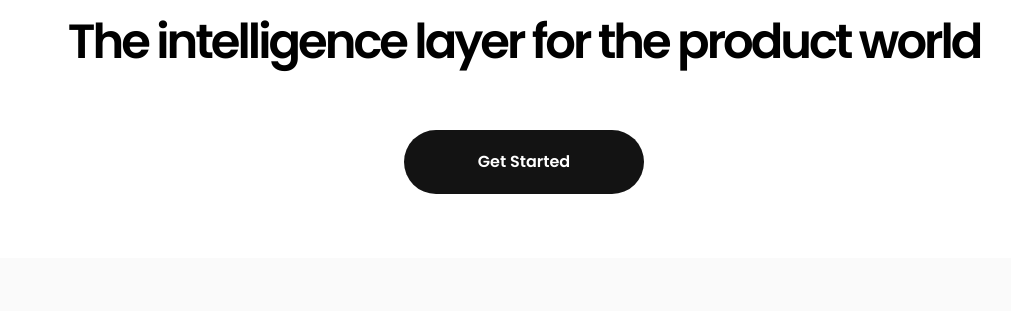
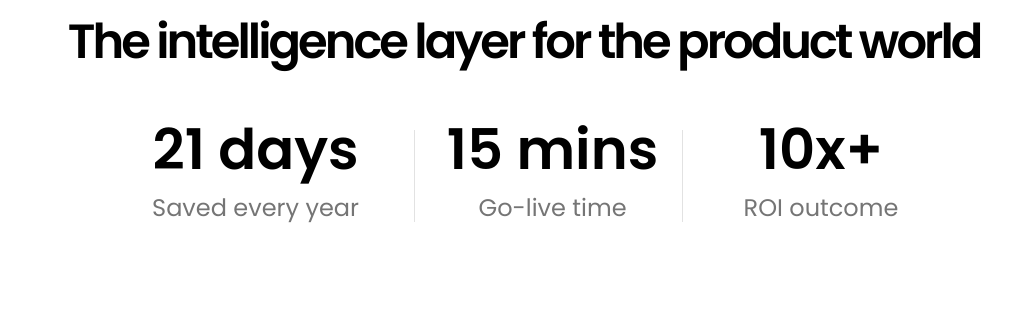
Before and after one commit to komo-ai/plus, a plain HTML site: page index.html in a window 1280 px wide. Shown: the part 3600-3911 px from the top of the page, without its empty margins (116-1127 px from the left). Drawn offline with Linux system fonts and the light colour scheme; files whose address does not match are found by name.

Commit message:
add new section

```diff
--- a/index.html
+++ b/index.html
@@ -20,8 +20,7 @@
     <meta content="Crafting the new experience of collecting insights, writing specs, and delivering products."
         property="twitter:description" />
     <link rel="preload" href="/css/95bd8422ad4e99c6.css" as="style" />
-    <link rel="stylesheet" href="/css/95bd8422ad4e99c6.css" data-n-g="" /><noscript
-        data-n-css=""></noscript>
+    <link rel="stylesheet" href="/css/95bd8422ad4e99c6.css" data-n-g="" /><noscript data-n-css=""></noscript>
     <script defer="" nomodule="" src="/chunks/polyfills-c67a75d1b6f99dc8.js"></script>
     <script src="/chunks/webpack-ee7e63bc15b31913.js" defer=""></script>
     <script src="/chunks/framework-19f3649580393c10.js" defer=""></script>
@@ -39,8 +38,8 @@
                 class="sticky z-10 top-0 border-b flex h-[84px] items-center dark:bg-[#131313eb] bg-[rgba(255,255,255,.85)] px-5 backdrop-blur-md border-transparent">
                 <div class="mx-auto flex w-full max-w-[1920px] items-center"><a
                         class="flex items-center font-medium text-black" href="/"><img alt="logo"
-                            srcSet="/image/logo.webp" src="/image/logo.webp" width="256" height="256"
-                            data-nimg="1" class="w-8 h-8 md:w-16 md:h-16 mr-1 md:mr-3 mb-2" loading="lazy"
+                            srcSet="/image/logo.webp" src="/image/logo.webp" width="256" height="256" data-nimg="1"
+                            class="w-8 h-8 md:w-16 md:h-16 mr-1 md:mr-3 mb-2" loading="lazy"
                             style="color:transparent" />Monterey</a>
                     <div class="flex items-center ml-auto">
                         <div class="w-4"></div><a target="_blank" rel="noreferrer"
@@ -179,6 +178,23 @@
                                 class="mt-2 md:mt-4 lg:mt-6 md:text-md lg:text-lg lg:leading-[32px] text-[#666] tracking-[-0.33px] max-w-[810px] mx-auto">
                             </div>
                         </div>
+                        <div class="grid grid-flow-row md:grid-cols-3 mt-7 mb-16">
+                            <div class="flex items-center flex-col">
+                                <div class="text-black text-4xl lg:text-[56px] font-bold">21 days</div>
+                                <div class="text-gray-500 font-base md:text-xl lg:text-[24px] mt-4 lg:mt-6">Saved every
+                                    year</div>
+                            </div>
+                            <div class="flex items-center flex-col border-l border-gray-200 pl-8 ml-6">
+                                <div class="text-black text-4xl lg:text-[56px] font-bold">15 mins</div>
+                                <div class="text-gray-500 font-base md:text-xl lg:text-[24px] mt-4 lg:mt-6">Go-live time
+                                </div>
+                            </div>
+                            <div class="flex items-center flex-col border-l border-gray-200 pl-8 ml-6">
+                                <div class="text-black text-4xl lg:text-[56px] font-bold">10x+</div>
+                                <div class="text-gray-500 font-base md:text-xl lg:text-[24px] mt-4 lg:mt-6">ROI outcome
+                                </div>
+                            </div>
+                        </div>
                         <div class="sm:px-5"><a target="_blank" rel="noreferrer"
                                 href="https://24el3iymjkr.typeform.com/to/iQVeIZ32"><button
                                     class="rounded-full border border-transparent font-bold  transition-colors duration-200 mt-7 w-[240px] h-[64px] mb-16 bg-13 text-white betterhover:hover:border-13 betterhover:hover:bg-white betterhover:hover:text-13">Get
```
